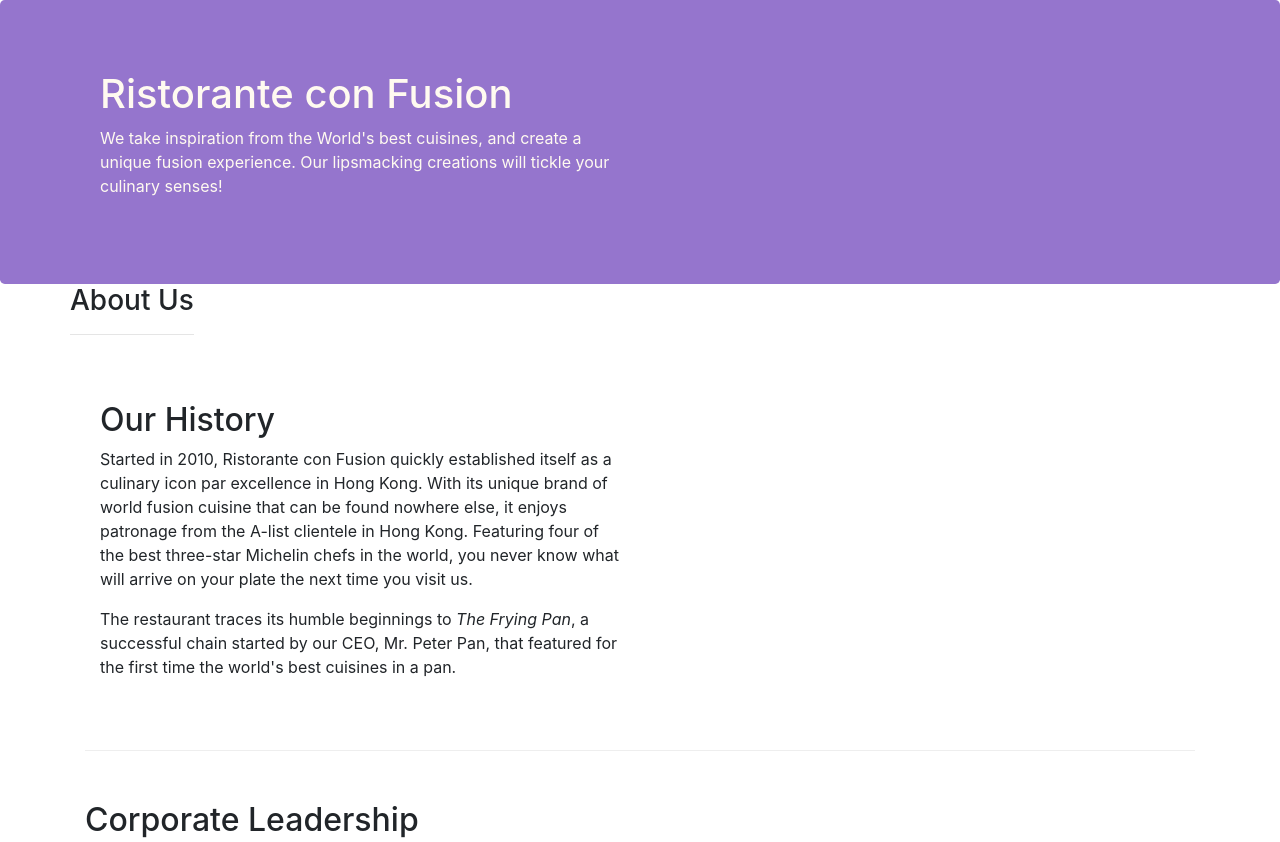
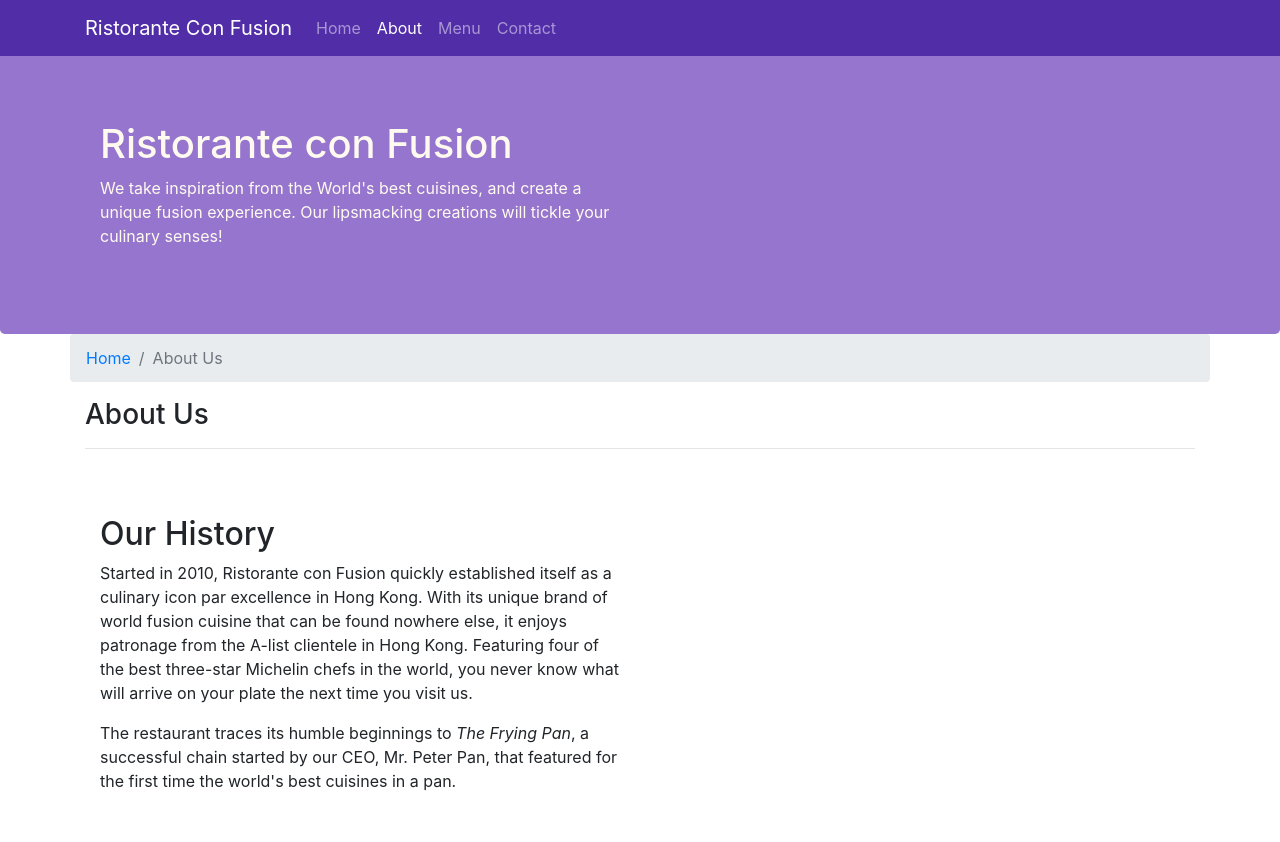
Before and after one commit to aruneet2000/Bootstrap-Coursera, a website: page aboutus.html in a window 1280 px wide. Shown: the top 842 px of the page. Drawn offline with nearby package versions, Linux system fonts and the light colour scheme.

Commit message:
Navbar and Breadcrumbs

```diff
--- a/aboutus.html
+++ b/aboutus.html
@@ -16,6 +16,23 @@
 
 <body>
 
+
+    <nav class="navbar navbar-dark navbar-expand-sm fixed-top">
+        <div class="container">
+            <button class="navbar-toggler" type="button" data-toggle="collapse" data-target="#Navbar">
+                <span class="navbar-toggler-icon"></span>
+            </button>
+           <a class="navbar-brand" href="index.html">Ristorante Con Fusion</a>
+             <div class="collapse navbar-collapse" id="Navbar">
+                <ul class="navbar-nav mr-auto">
+                    <li class="nav-item "><a class="nav-link" href="index.html">Home</a></li>
+                    <li class="nav-item active"><a class="nav-link" href="#">About</a></li>
+                    <li class="nav-item"><a class="nav-link" href="#">Menu</a></li>
+                    <li class="nav-item"><a class="nav-link" href="#">Contact</a></li>
+                </ul>
+              </div>
+        </div>
+    </nav>
     <header class="jumbotron">
         <div class="container">
             <div class="row row-header">
@@ -31,7 +48,11 @@
 
     <div class="container">
         <div class="row align-self-center">
-            <div >
+            <ol class="col-12 breadcrumb">
+                <li class="breadcrumb-item"><a href="./index.html">Home</a></li>
+                <li class="breadcrumb-item active">About Us</li>
+            </ol>
+            <div class="col-12" >
                <h3>About Us</h3>
                <hr>
             </div>
@@ -70,7 +91,7 @@
                 <div class="col-4 offset-1 col-sm-2">
                     <h5>Links</h5>
                     <ul class="list-unstyled">
-                        <li><a href="#">Home</a></li>
+                        <li><a href="index.html">Home</a></li>
                         <li><a href="#">About</a></li>
                         <li><a href="#">Menu</a></li>
                         <li><a href="#">Contact</a></li>
--- a/css/styles.css
+++ b/css/styles.css
@@ -28,3 +28,12 @@ address{
     margin:0px;
     color:#0f0f0f;
 }
+
+body{
+    padding:50px 0px 0px 0px;
+    z-index:0;
+}
+
+.navbar-dark {
+     background-color: #512DA8;
+}
```
Also changed, not shown: index.html (+17 -1 lines).
